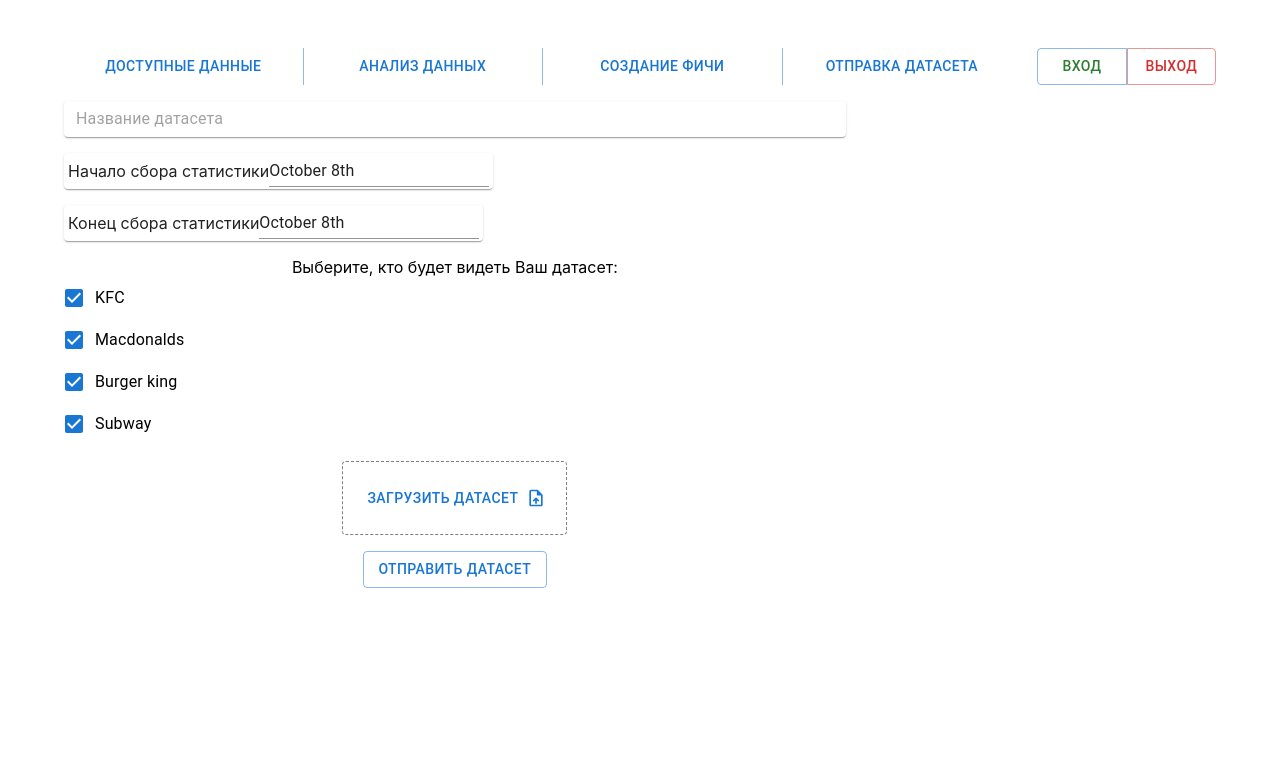
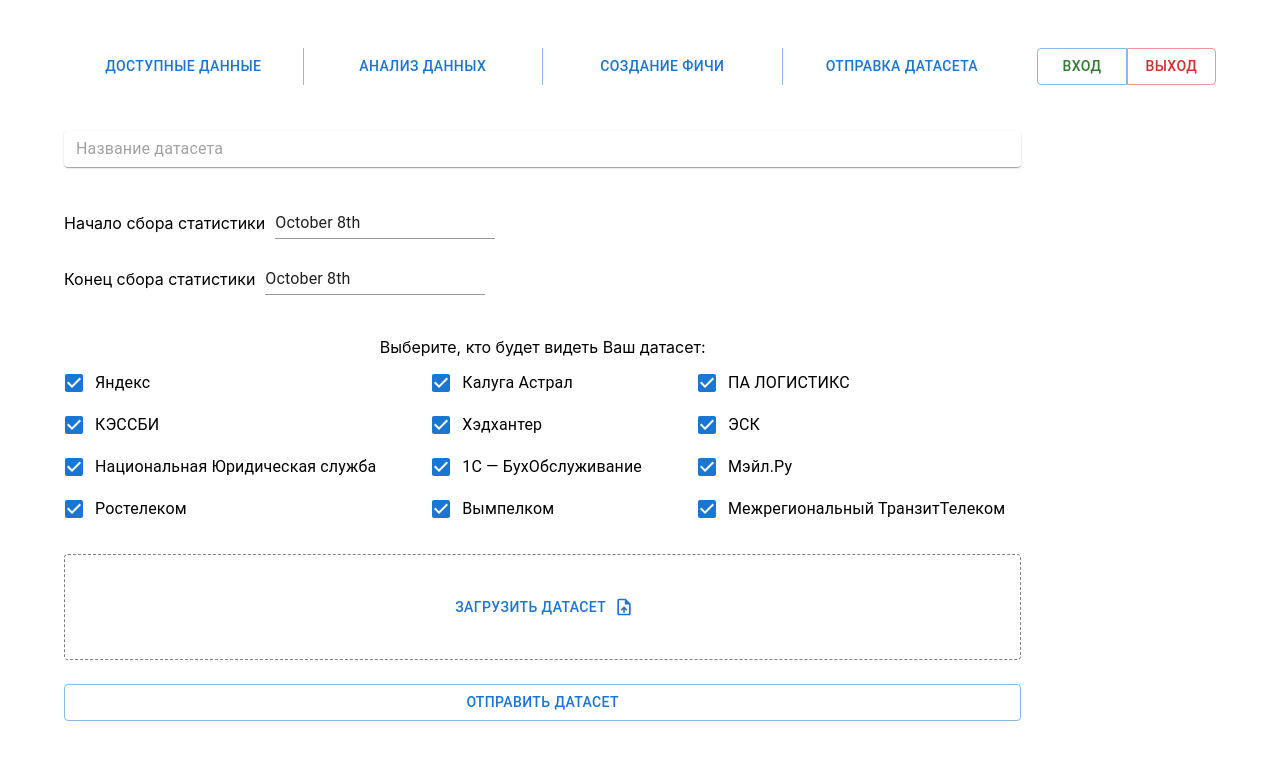
Before and after one commit to ElizabethNN/VTB-more-tech3.0, a React (Create React App) app in the folder frontend/: page /SendData in a window 1280 px wide. Shown: the top 760 px of the page. Built offline with nearby package versions, Linux system fonts and the light colour scheme.

Commit message:
станица отправка датасета

```diff
--- a/frontend/src/BoxComponent.js
+++ b/frontend/src/BoxComponent.js
@@ -6,7 +6,7 @@
   return (
     <Button
       maxWidth
-      sx={{ p: 3, border: "1px dashed grey" }}
+      sx={{ my: 3, p: 5, border: "1px dashed grey" }}
       endIcon={<UploadFileIcon fontSize="large" />}
     >
       Загрузить датасет{" "}
--- a/frontend/src/SendDataPage/SendData.js
+++ b/frontend/src/SendDataPage/SendData.js
@@ -9,69 +9,112 @@
 } from "@mui/material";
 
 import BasicDatePicker from "../BasicDatePicker";
-import BoxComponent from "../BoxComponent"
+import BoxComponent from "../BoxComponent";
 
 function SendData() {
   return (
-    <Grid container spacing={2} xs={12}>
-      <Grid item xs={10}>
+    <div
+      className="container"
+      style={{ display: "flex", flexDirection: "column", marginTop: 30 }}
+    >
       <Paper
         component="form"
         sx={{ p: "2px 4px", display: "flex", alignItems: "center" }}
       >
         <InputBase sx={{ ml: 1, flex: 1 }} placeholder="Название датасета" />
       </Paper>
-      </Grid>
 
-      <Grid container item xs={10} direction="row" alignItems="center">
-        <Paper
-          component="form"
-          sx={{ p: "2px 4px", display: "flex", alignItems: "center" }}
+      <div style={{marginTop: 30, marginBottom: 2, display: "flex", alignItems: "center"}}>
+        <p style={{marginRight: 10}}>Начало сбора статистики</p>
+        <BasicDatePicker />
+      </div>
+
+      <div style={{marginTop: 2, marginBottom: 2, display: "flex", alignItems: "center"}}>
+        <p style={{marginRight: 10}}>Конец сбора статистики</p>
+        <BasicDatePicker />
+      </div>
+
+      <div style={{marginTop: 30, marginBottom: 5}}>
+        Выберите, кто будет видеть Ваш датасет:
+      </div>
+      <div
+        style={{
+          display: "flex",
+          flexDirection: "row",
+          justifyContent: "space-between",
+        }}
       >
-          Начало сбора статистики
-          <BasicDatePicker />
-        </Paper>
-      </Grid>
-      <Grid container item xs={10} direction="row" alignItems="center">
-      <Paper
-          component="form"
-          sx={{ p: "2px 4px", display: "flex", alignItems: "center" }}
-        >
-          Конец сбора статистики
-          <BasicDatePicker />
-        </Paper>
-      </Grid>
-
-      <Grid item xs={10}>
-        Выберите, кто будет видеть Ваш датасет:
         <FormGroup>
-          <FormControlLabel control={<Checkbox defaultChecked />} label="KFC" />
-
           <FormControlLabel
             control={<Checkbox defaultChecked />}
-            label="Macdonalds"
+            label="Яндекс"
           />
 
           <FormControlLabel
             control={<Checkbox defaultChecked />}
-            label="Burger king"
+            label="КЭССБИ"
           />
 
           <FormControlLabel
             control={<Checkbox defaultChecked />}
-            label="Subway"
+            label="Национальная Юридическая служба"
+          />
+
+          <FormControlLabel
+            control={<Checkbox defaultChecked />}
+            label="Ростелеком"
           />
         </FormGroup>
-      </Grid>
 
-      <Grid item xs={10}>
-        <BoxComponent/>
-      </Grid>
+        <FormGroup>
+          <FormControlLabel
+            control={<Checkbox defaultChecked />}
+            label="Калуга Астрал"
+          />
 
-      <Grid item xs={10}>
+          <FormControlLabel
+            control={<Checkbox defaultChecked />}
+            label="Хэдхантер"
+          />
+
+          <FormControlLabel
+            control={<Checkbox defaultChecked />}
+            label="1С — БухОбслуживание"
+          />
+
+          <FormControlLabel
+            control={<Checkbox defaultChecked />}
+            label="Вымпелком"
+          />
+        </FormGroup>
+
+        <FormGroup>
+          <FormControlLabel
+            control={<Checkbox defaultChecked />}
+            label="ПА ЛОГИСТИКС"
+            />
+
+          <FormControlLabel
+            control={<Checkbox defaultChecked />}
+            label="ЭСК"
+          />
+
+          <FormControlLabel
+            control={<Checkbox defaultChecked />}
+            label="Мэйл.Ру"
+          />
+
+          <FormControlLabel
+            control={<Checkbox defaultChecked />}
+            label="Межрегиональный ТранзитТелеком"
+          />
+        </FormGroup>
+      </div>
+
+      <BoxComponent />
+
       <Button variant="outlined">Отправить датасет </Button>
-      </Grid>
-    </Grid>
+    </div>
   );
 }
 
```
Lines whose indentation alone changed are shown as unchanged.
